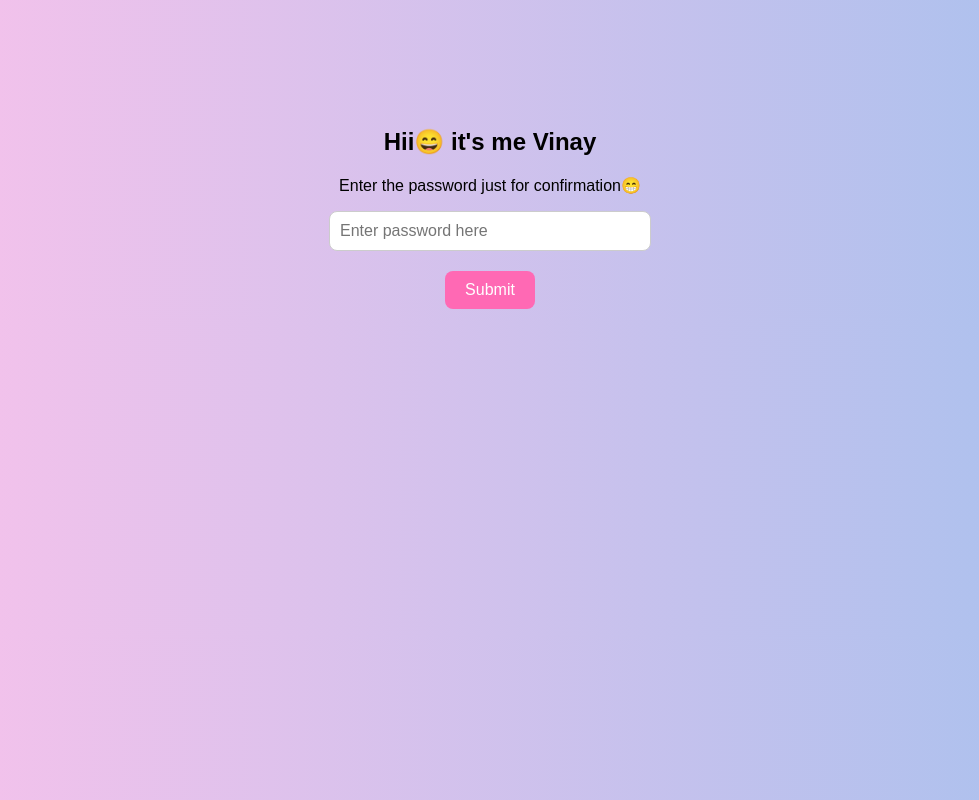
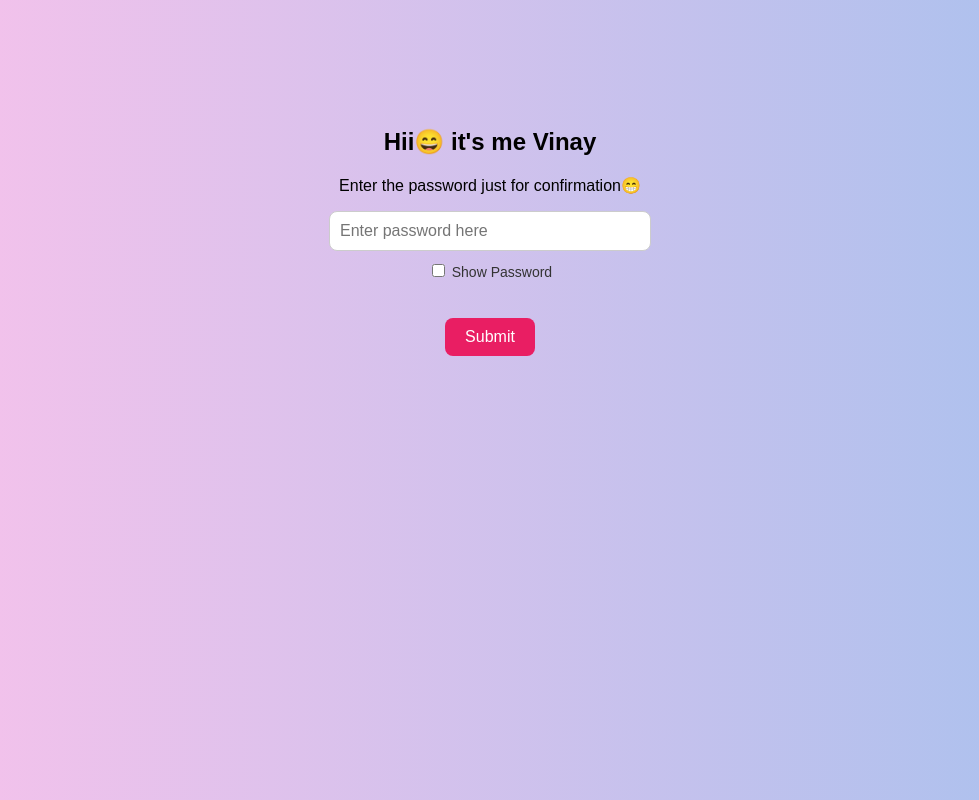
Before and after one commit to VinayR-commits/Testing, a plain HTML site: page index.html in a window 1280 px wide. Shown: the whole page, without its empty margins (150-1129 px from the left). Drawn offline with Linux system fonts and the light colour scheme.

Commit message:
Update index.html

```diff
--- a/index.html
+++ b/index.html
@@ -10,7 +10,8 @@
       text-align: center;
       padding-top: 100px;
     }
-    input {
+    input[type="password"],
+    input[type="text"] {
       padding: 10px;
       font-size: 16px;
       border-radius: 8px;
@@ -23,9 +24,15 @@
       margin-top: 20px;
       border: none;
       border-radius: 8px;
-      background-color: #ff69b4;
+      background-color: #e91e63;
       color: white;
       cursor: pointer;
+    }
+    label {
+      display: block;
+      margin-top: 10px;
+      font-size: 14px;
+      color: #333;
     }
     .error {
       color: red;
@@ -37,12 +44,22 @@
 
   <h2>Hii😄 it's me Vinay</h2>
   <p>Enter the password just for confirmation😁</p>
+
   <input type="password" id="passwordInput" placeholder="Enter password here">
+  <label>
+    <input type="checkbox" onclick="togglePassword()"> Show Password
+  </label>
+
   <br>
   <button onclick="checkPassword()">Submit</button>
   <div class="error" id="errorMessage"></div>
 
   <script>
+    function togglePassword() {
+      const input = document.getElementById("passwordInput");
+      input.type = input.type === "password" ? "text" : "password";
+    }
+
     function checkPassword() {
       const correctPassword = "Happy_birthday(Parii !!)[0012](^^)";
       const enteredPassword = document.getElementById("passwordInput").value;
```
